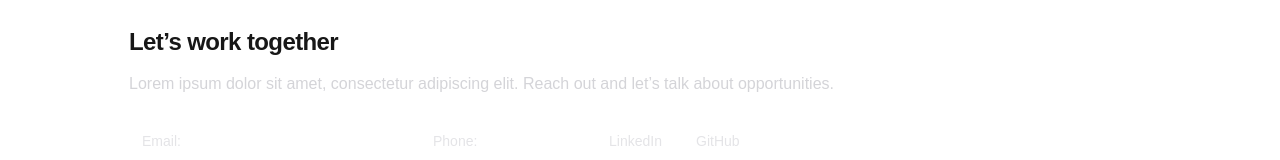
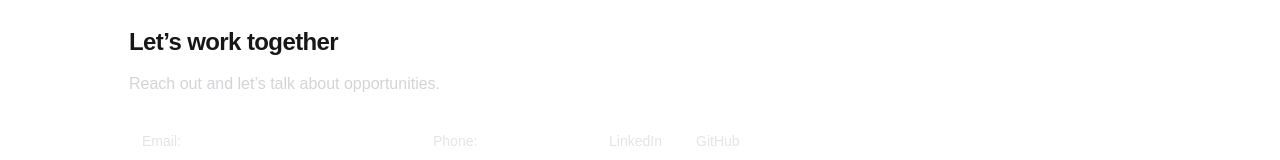
Before and after one commit to PaivarintaEmilia/my-portfolio, a Next.js app: page /projects in a window 1280 px wide. Shown: the part 2665-2825 px from the top of the page. Built offline with nearby package versions, Linux system fonts and the light colour scheme.

Commit message:
Fix Project-pages contact information text.

```diff
--- a/src/app/projects/page.tsx
+++ b/src/app/projects/page.tsx
@@ -73,8 +73,7 @@ export default function ProjectsPage() {
       <section className="rounded-2xl border border-white/10 bg-white/5 p-6 sm:p-10">
         <h2 className="text-2xl font-semibold tracking-tight">Let’s work together</h2>
         <p className="mt-3 max-w-3xl text-zinc-300 leading-7">
-          Lorem ipsum dolor sit amet, consectetur adipiscing elit. Reach out and
-          let’s talk about opportunities.
+          Reach out and let’s talk about opportunities.
         </p>
 
         <div className="mt-6">
```
